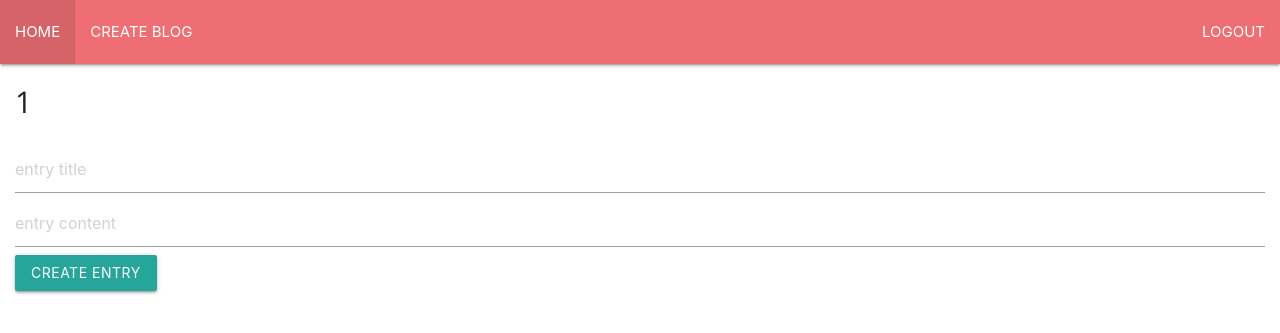
After one commit to RichardWong8/blog, a Flask app: page /entry/create in a window 1280 px wide. The commit adds this page. Shown: the top 333 px of the page. Run offline with Flask 2, Linux system fonts and the light colour scheme; the visitor is signed in with stand-in values (Sample User, id 1).

Commit message:
start entry structure

```diff
--- a/app.py
+++ b/app.py
@@ -91,9 +91,23 @@ def view_blog():
     blog_id = request.args["blog_id"]
     blog_title = get_blog_title(user_id, blog_id)
 
+    session["blog_id"] = blog_id
+    session["blog_title"] = blog_title
+
     entries_list = get_entries(user_id, blog_id)
 
     return render_template("view_blog.html", blog_title=blog_title, entries_list=entries_list)
+@app.route("/entry/create")
+def create_entry():
+    if not(session["username"] and session["blog_id"]):
+        return redirect(url_for("blog"))
+    blog_id = session["blog_id"]
+    blog_title = session["blog_title"]
+    return render_template("create_entry.html", blog_id=blog_id, blog_title=blog_title)
+
+@app.route("/entry/create/confirm", methods=["POST"])
+def create_entry_confirm():
+    return ""
 
 if __name__ == "__main__":
     app.secret_key = os.urandom(32)
--- a/db.py
+++ b/db.py
@@ -9,7 +9,7 @@ c = db.cursor()
 tables = {
     "users":   "user_id INTEGER, username TEXT, password TEXT",
     "blogs":   "user_id INTEGER, blog_id INTEGER, blog_title TEXT",
-    "entries": "user_id INTEGER, blog_id INTEGER, entry_id INTEGER, entry_title TEXT, entry_data TEXT"
+    "entries": "user_id INTEGER, blog_id INTEGER, entry_id INTEGER, entry_title TEXT, entry_content TEXT"
 }
 
 def open_db():
@@ -42,7 +42,7 @@ def add_user(username, password):
     select = "SELECT username FROM users"
     c.execute(select)
     users = c.fetchall()
-    user_id = len(users)
+    user_id = len(users) + 1
 
     values = (user_id, username, password)
     insert = "INSERT INTO users VALUES (?, ?, ?)"
@@ -85,7 +85,7 @@ def add_blog(user_id, blog_title):
     open_db()
 
     blogs = get_blogs(user_id)
-    blog_id = len(blogs)
+    blog_id = len(blogs) + 1
 
     values = (user_id, blog_id, blog_title)
     insert = "INSERT INTO blogs VALUES (?, ?, ?)"
@@ -120,7 +120,7 @@ def get_blog_title(user_id, blog_id):
 def get_entries(user_id, blog_id):
     open_db()
 
-    select = "SELECT entry_id, entry_title, entry_data FROM entries WHERE user_id=" + str(user_id) + " AND blog_id =" + str(blog_id)
+    select = "SELECT user_id, blog_id, entry_id, entry_title, entry_content FROM entries WHERE user_id=" + str(user_id) + " AND blog_id =" + str(blog_id)
     c.execute(select)
     entries = c.fetchall()
 
@@ -128,11 +128,20 @@ def get_entries(user_id, blog_id):
 
 
 # ENTRY
-def add_entry(user_id, blog_id, entry_id, entry_title, entry_data):
+def add_entry(user_id, blog_id, entry_title, entry_content):
     open_db()
+
+    entries = get_entries(user_id, blog_id)
+    entry_id = len(entries) + 1
+
+    values = (user_id, blog_id, entry_id, entry_title, entry_content)
+    insert = "INSERT INTO entries VALUES (?, ?, ?, ?, ?)"
+    c.execute(insert, values)
+
     save()
+    return entry_id
 
-def change_entry(user_id, blog_id, entry_id, entry_title, entry_data):
+def change_entry(user_id, blog_id, entry_id, entry_title, entry_content):
     open_db()
     save()
 
--- /dev/null
+++ b/templates/create_entry.html
@@ -0,0 +1,12 @@
+{% extends "blog.html" %}
+{% block title %} Create Entry {% endblock %}
+{% block header %} {{ blog_title }} {% endblock %}
+
+{% block content %}
+  <form method="post" action="/entry/create/confirm">
+    <input type="hidden" name="blog_id" value="{{blog_id}}"><br>
+    <input type="text" name="entry_title" placeholder="entry title"><br>
+    <input type="text" name="entry_content" placeholder="entry content"><br>
+    <input class="waves-effect waves-light btn" type="submit" name="create" value="CREATE ENTRY">
+  </form>
+{% endblock %}
--- a/templates/view_blog.html
+++ b/templates/view_blog.html
@@ -3,6 +3,10 @@
 {% block header %} {{ blog_title }} {% endblock %}
 
 {% block content %}
-  {% for entry_info in entries_list %}
+  <a class="waves-effect waves-light btn" href="{{url_for('create_entry')}}">CREATE ENTRY</a>
+  <div class="collection">
+  {% for entry_data in entries_list %}
+    <a class="collection-item" href="{{ url_for('view_entry', user_id=entry_data[0], blog_id=entry_data[1], entry_id=entry_data[2])}}">{{ entry_data[3] }}</a>
   {% endfor %}
+  </div>
 {% endblock %}
```
